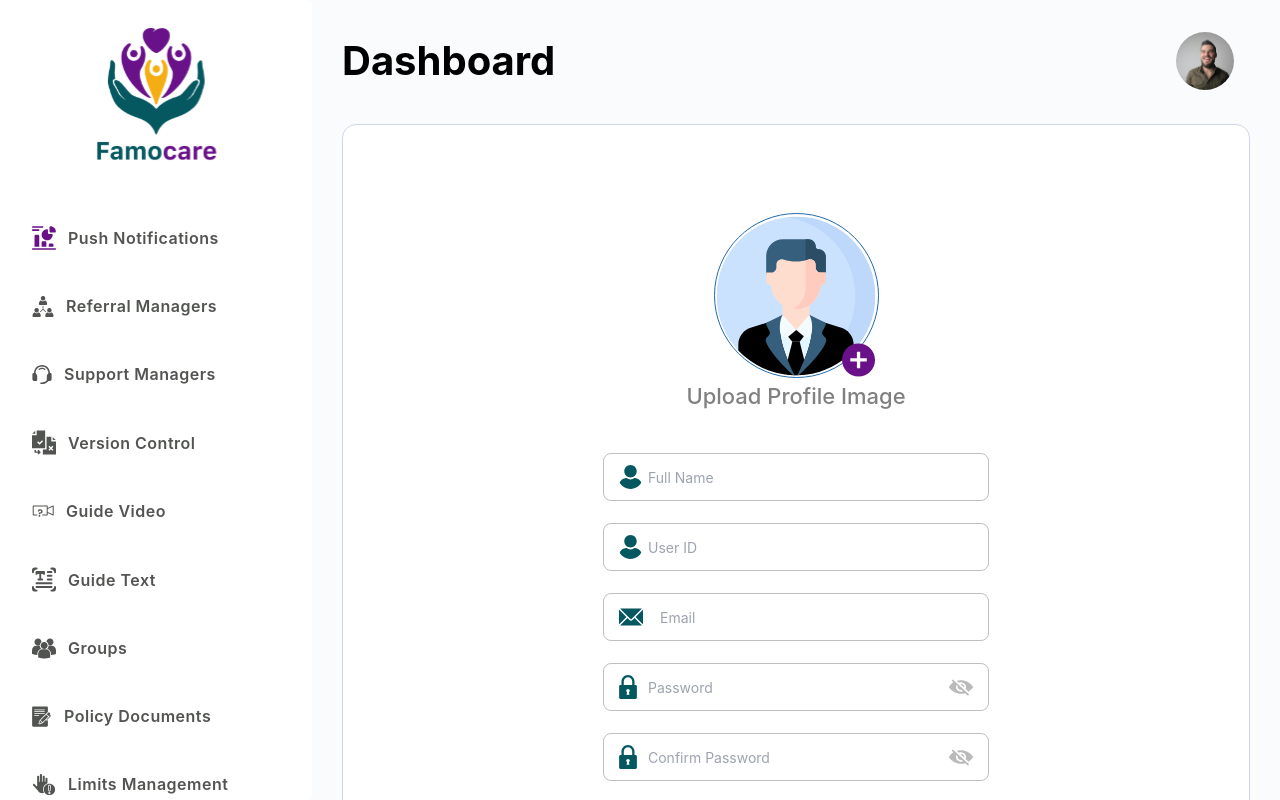
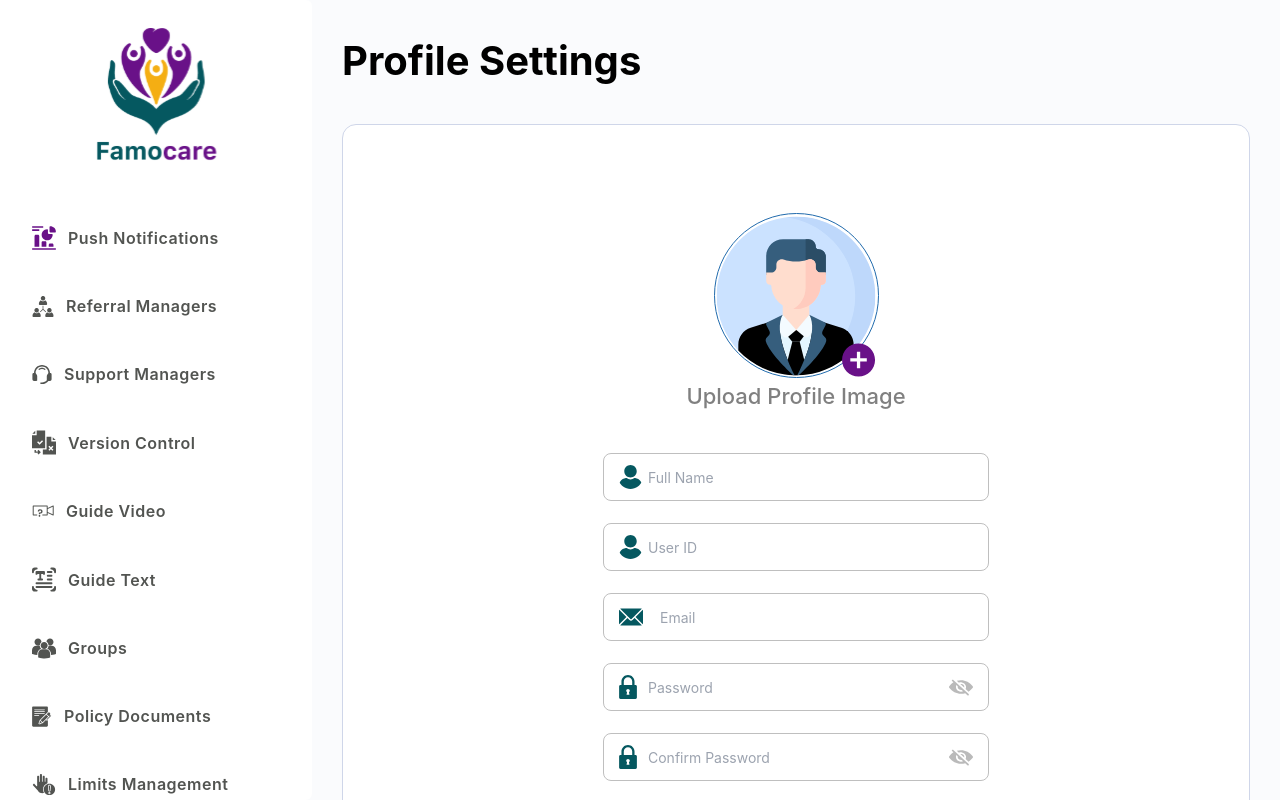
Before and after one commit to mateenNawaz86/Famocare-super-admin, a React (Vite) app: page /profile-setting in a window 1280 px wide. Shown: the top 800 px of the page. Built offline with nearby package versions, Linux system fonts and the light colour scheme.

Commit message:
fix: route issues & header title

```diff
--- a/src/base-component/Header.jsx
+++ b/src/base-component/Header.jsx
@@ -1,4 +1,3 @@
-import profileIcon from "../assets/pngs/profile.jpg";
 import { HambugerIcon } from "../assets/svgs/components/hamburger-icon";
 
 export const Header = ({
@@ -19,14 +18,14 @@ export const Header = ({
         <span className="text-[40px] font-bold">{pageTitle}</span>
       </div>
 
-      <div className="flex items-center gap-x-4">
+      {/* <div className="flex items-center gap-x-4">
         <img
           src={profile || profileIcon}
           alt="icon"
           className="h-[58px] w-[58px] rounded-full object-cover"
         />
         <span className="text-[22px] font-semibold">{name}</span>
-      </div>
+      </div> */}
     </div>
   );
 };
--- a/src/base-component/Sidebar.jsx
+++ b/src/base-component/Sidebar.jsx
@@ -244,10 +244,10 @@ export const SideBar = ({ isDrawer, handleDrawer }) => {
         </div>
       </div>
 
-      <div className="pl-[32px] pt-[90px] pb-[44px]">
+      <div className="pl-[32px] pt-[236px] pb-[44px]">
         <button
           onClick={handleLogout}
-          className="flex items-center gap-x-[14px] text-[#691188] text-lg font-semibold"
+          className="flex items-center gap-x-[14px] text-newPrimary text-lg font-semibold"
         >
           <LogoutIcon />
           Logout Account
--- a/src/components/auth/index.jsx
+++ b/src/components/auth/index.jsx
@@ -1,9 +1,9 @@
 import { useEffect, useState } from "react";
 import { Login } from "./screens/login-screen";
 import { LandingPage } from "./screens/landing-page";
+import { NewPassword } from "./screens/new-password";
+import { ForgotPassword } from "./screens/forgot-password";
 import { PhoneVarification } from "./screens/phone-verification";
-import { ForgotPassword } from "./screens/forgot-password";
-import { NewPassword } from "./screens/new-password";
 
 export const Auth = () => {
   const [currentScreen, setCurrentScreen] = useState("landing");
--- a/src/components/auth/screens/forgot-password.jsx
+++ b/src/components/auth/screens/forgot-password.jsx
@@ -14,7 +14,7 @@ export const ForgotPassword = ({ onBack, onSuccess }) => {
         <img src={logo} alt="logo" className="h-[240px]" />
       </div>
 
-      <div className="flex flex-col justify-center gap-y-[114px] w-1/2 px-[93px] py-[104px] border-l-2 border-[#ccc]">
+      <div className="flex flex-col justify-center gap-y-[114px] w-1/2 px-[93px] border-l-2 border-[#ccc]">
         <div className="flex flex-col items-center gap-y-[22px]">
           <h2 className="text-[48px] font-normal">Forgot Your Password?</h2>
           <p className="text-sm font-bold">
--- a/src/components/auth/screens/landing-page.jsx
+++ b/src/components/auth/screens/landing-page.jsx
@@ -6,7 +6,7 @@ export const LandingPage = () => {
       <img
         src={logo}
         alt="Logo"
-        className="w-fit h-fit img_loader"
+        className="w-fit h-fit"
         width={120}
         height={100}
       />
--- a/src/components/auth/screens/login-screen.jsx
+++ b/src/components/auth/screens/login-screen.jsx
@@ -14,7 +14,7 @@ export const Login = ({ onLoginSuccess, onForgotPassword }) => {
         <img src={logo} alt="logo" className="h-[240px]" />
       </div>
 
-      <div className="flex flex-col justify-center gap-y-[114px] w-1/2 px-[93px] py-[95px] border-l-2 border-[#ccc]">
+      <div className="flex flex-col justify-center gap-y-[114px] w-1/2 px-[93px] border-l-2 border-[#ccc]">
         <div className="flex flex-col items-center gap-y-[22px]">
           <h2 className="text-[48px] font-normal">Welcome</h2>
           <p className="text-sm font-bold">PLEASE LOGIN TO ADMIN DASHBOARD.</p>
--- a/src/components/auth/screens/new-password.jsx
+++ b/src/components/auth/screens/new-password.jsx
@@ -13,7 +13,7 @@ export const NewPassword = ({ onSuccess }) => {
         <img src={logo} alt="logo" className="h-[240px]" />
       </div>
 
-      <div className="flex flex-col justify-center gap-y-[114px] w-1/2 px-[93px] py-[95px] border-l-2 border-[#ccc]">
+      <div className="flex flex-col justify-center gap-y-[114px] w-1/2 px-[93px] border-l-2 border-[#ccc]">
         <div className="flex flex-col items-center gap-y-[22px]">
           <h2 className="text-[48px] font-normal">New Password</h2>
           <p className="text-sm font-bold">Please Create a New Password.</p>
--- a/src/components/auth/screens/phone-verification.jsx
+++ b/src/components/auth/screens/phone-verification.jsx
@@ -20,7 +20,7 @@ export const PhoneVarification = ({ onBack, onSuccess }) => {
         <img src={logo} alt="logo" className="h-[240px]" />
       </div>
 
-      <div className="flex flex-col justify-center gap-y-[114px] w-1/2 px-[162px] py-[95px] border-l-2 border-[#ccc]">
+      <div className="flex flex-col justify-center gap-y-[114px] w-1/2 px-[162px] border-l-2 border-[#ccc]">
         <div className="flex flex-col items-center gap-y-[22px]">
           <h2 className="text-[48px] font-normal">Verification Code</h2>
           <p className="text-sm font-bold">
--- a/src/utils/function.js
+++ b/src/utils/function.js
@@ -9,57 +9,26 @@ export function formatDateString(dateString) {
 }
 
 export const getPageTitles = (location) => {
-  const queryParams = new URLSearchParams(location.search);
-  const status = queryParams.get("status");
-
   const pathSegment = location.pathname.split("/")[1];
-  const isMonthly = pathSegment === "monthly-premium-users";
-  const isYearly = pathSegment === "yearly-premium-users";
 
   const titleMap = {
-    trial: isYearly ? "Yearly Trial Users" : "Monthly Trial Users",
-    subscribed: isYearly
-      ? "Yearly Subscribed Users"
-      : "Monthly Subscribed Users",
-    cancelled: isYearly ? "Yearly Cancelled Users" : "Monthly Cancelled Users",
-    "ref-guide": "Referral Guide",
-    "free-users": "Free Users Listing",
-    "my-rewards": "My Rewards",
-    "request-redeem": "Redeem Request",
-    "point-history": "Points History",
-    "coupon-history": "Coupon History",
-    "redeem-history": "Redeem History",
+    "profile-setting": "Profile Settings",
+    notifications: "Push Notification",
+    "referral-managers": "Referral Managers",
+    "support-managers": "Support Managers",
+    "add-support-managers": "Add Support Manager",
+    "version-controls": "Version Control",
+    "add-version-controls": "Add Version",
+    "guide-videos": "Guide Videos",
+    "guide-texts": "Guide Texts",
+    groups: "Groups",
+    "policy-documents": "Policy Documents",
+    "limits-management": "Limits Management",
   };
 
-  let pageTitle = titleMap[status] || titleMap[pathSegment] || "Dashboard";
+  let pageTitle = titleMap[pathSegment] || "Dashboard";
 
-  if (status === "None") {
-    pageTitle = isMonthly
-      ? "Monthly Users"
-      : isYearly
-      ? "Yearly Users"
-      : pageTitle;
-  }
-
-  let mobileHeaderTitle =
-    (isMonthly || isYearly) &&
-    ["trial", "subscribed", "cancelled"].includes(status)
-      ? isMonthly
-        ? "Monthly Premium"
-        : "Yearly Premium"
-      : pageTitle;
-
-  let mobilePageTitle =
-    (isMonthly || isYearly) &&
-    ["trial", "subscribed", "cancelled"].includes(status)
-      ? status === "trial"
-        ? "Trial Users"
-        : status === "subscribed"
-        ? "Subscribed Users"
-        : "Cancelled Users"
-      : pageTitle;
-
-  return { pageTitle, mobileHeaderTitle, mobilePageTitle };
+  return { pageTitle };
 };
 
 export function isJSON(str) {
```
Also changed, not shown: src/assets/svgs/components/logout-icon.jsx (+5 -9 lines).
